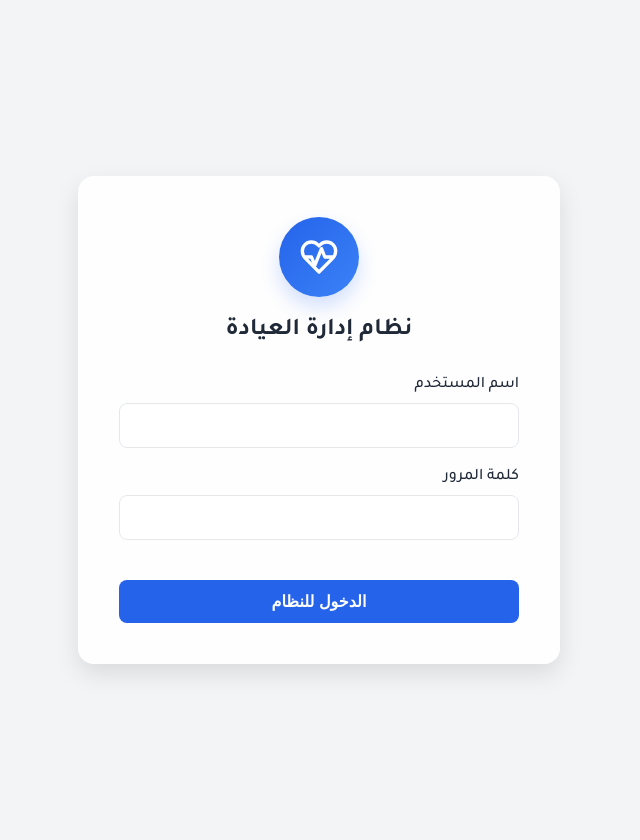
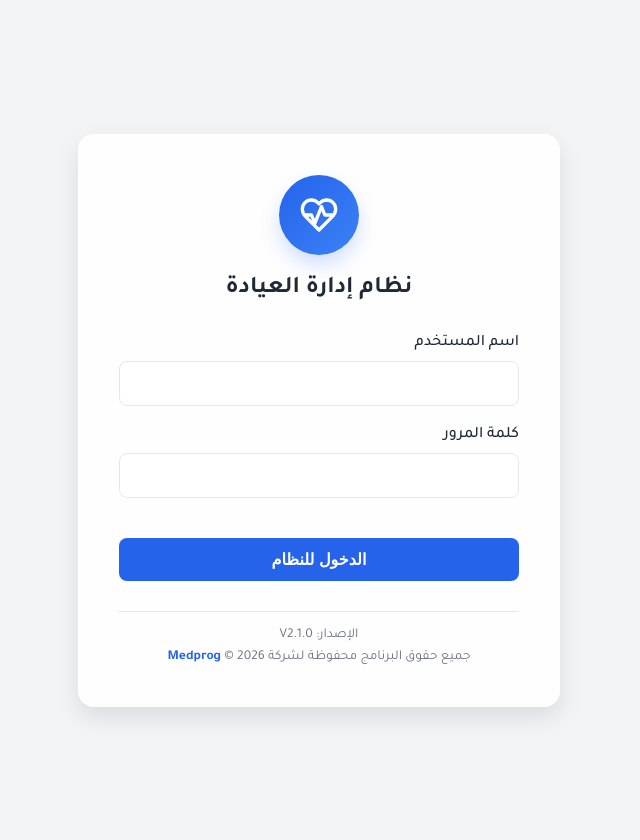
Before and after one commit to ahmedhamdey15-hue/cardiology-clinic-system, a Flask app: page /login in a window 1280 px wide. Shown: the whole page, without its empty margins (321-961 px from the left). Run offline with Flask 3, Linux system fonts and the light colour scheme.

Commit message:
Add version and Medprog copyright to login screen

```diff
--- a/templates/login.html
+++ b/templates/login.html
@@ -56,6 +56,11 @@
                 </div>
                 <button type="submit" class="btn" style="width: 100%; margin-top: 20px;">الدخول للنظام</button>
             </form>
+
+            <div style="margin-top: 30px; border-top: 1px solid var(--border-color); padding-top: 15px; font-size: 0.85rem; color: var(--text-muted); text-align: center;">
+                <p style="margin: 0;">الإصدار: V2.1.0</p>
+                <p style="margin: 5px 0 0 0;">جميع حقوق البرنامج محفوظة لشركة <strong style="color: var(--primary-color);">Medprog</strong> &copy; 2026</p>
+            </div>
         </div>
     </div>
 
```
